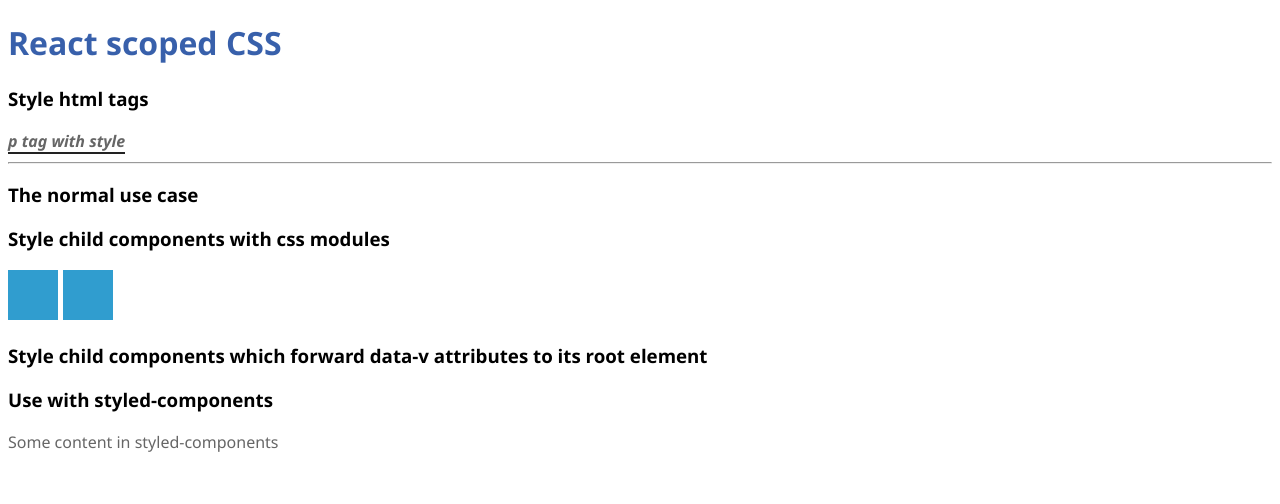
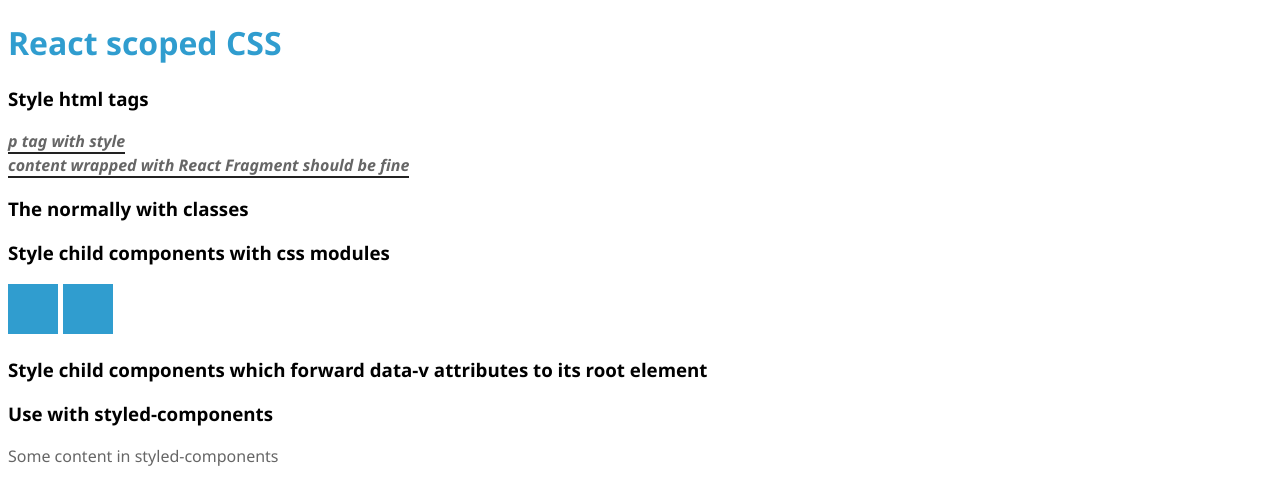
Before and after one commit to gaoxiaoliangz/react-scoped-css, a React app in the folder examples/simple/: page / in a window 1280 px wide. Shown: the top 504 px of the page. Built offline with nearby package versions, Linux system fonts and the light colour scheme.

Commit message:
fixed an issue with react fragment

```diff
--- a/examples/simple/src/Content.jsx
+++ b/examples/simple/src/Content.jsx
@@ -14,8 +14,13 @@ const Content = props => {
       <h3>Style html tags</h3>
       <p>p tag with style</p>
 
-      <hr />
-      <h3>The normal use case</h3>
+      <React.Fragment>
+        <div>
+          <p>content wrapped with React Fragment should be fine</p>
+        </div>
+      </React.Fragment>
+
+      <h3>The normally with classes</h3>
       <div className="grid" />
       <div className="grid" />
 
--- a/examples/simple/src/Header.scoped.scss
+++ b/examples/simple/src/Header.scoped.scss
@@ -2,5 +2,5 @@
   margin: 30px 0;
 }
 h1 {
-  color: rgba(19, 67, 155, 0.842);
+  color: rgb(48, 157, 207);
 }
```
Also changed, not shown: packages/babel-plugin-react-scoped-css/index.js (+6 -3 lines).
